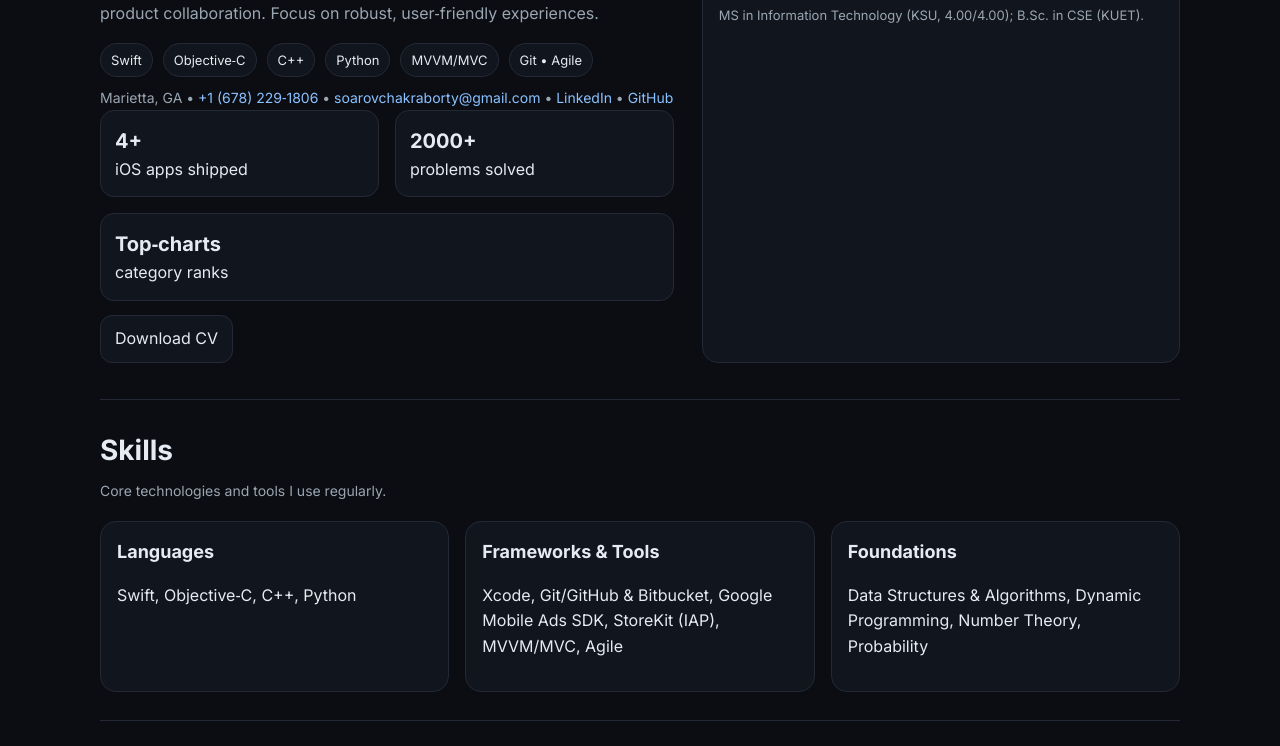
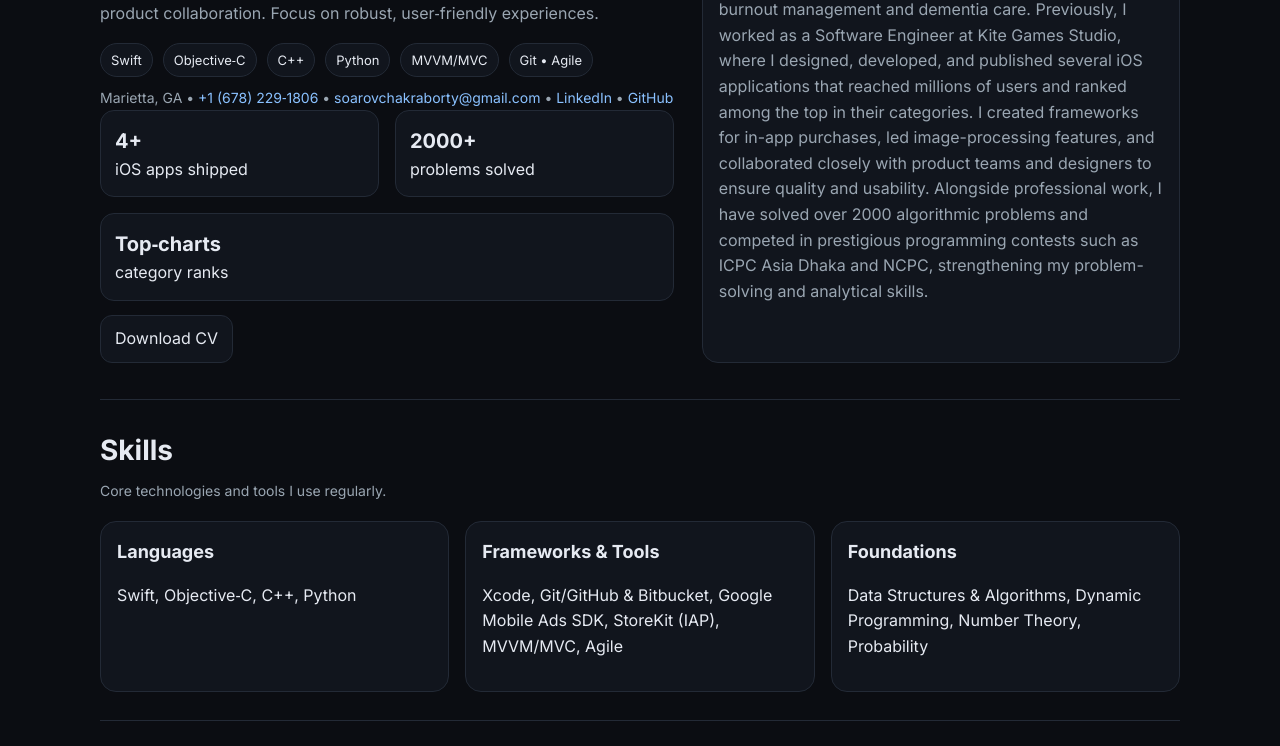
Before and after one commit to Dream-kid/MY-CV, a plain HTML site: page index.html in a window 1280 px wide. Shown: the part 306-1052 px from the top of the page. Drawn offline with Linux system fonts and the light colour scheme.

Commit message:
Update index.html

```diff
--- a/index.html
+++ b/index.html
@@ -131,9 +131,8 @@
       <div class="card">
         <h3>About me</h3>
         <p>
-          Graduate Research Assistant at Kennesaw State University (NIH‑funded SafeCircle project). Previously Software Engineer at Kite Games Studio, where I designed and shipped production iOS features used by millions.
+          I am currently a Graduate Research Assistant at Kennesaw State University, contributing to the NIH-funded SafeCircle project, where I focus on developing mHealth technologies and secure iOS features to support caregiver burnout management and dementia care. Previously, I worked as a Software Engineer at Kite Games Studio, where I designed, developed, and published several iOS applications that reached millions of users and ranked among the top in their categories. I created frameworks for in-app purchases, led image-processing features, and collaborated closely with product teams and designers to ensure quality and usability. Alongside professional work, I have solved over 2000 algorithmic problems and competed in prestigious programming contests such as ICPC Asia Dhaka and NCPC, strengthening my problem-solving and analytical skills.
         </p>
-        <p class="meta">MS in Information Technology (KSU, 4.00/4.00); B.Sc. in CSE (KUET).</p>
       </div>
     </section>
 
```
